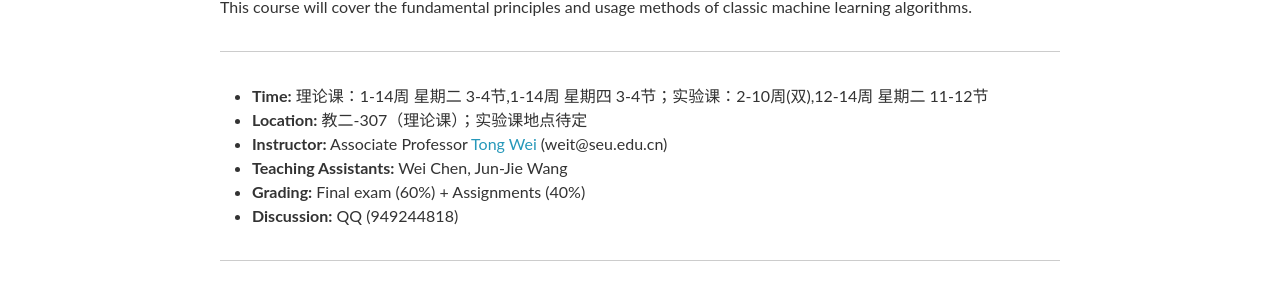
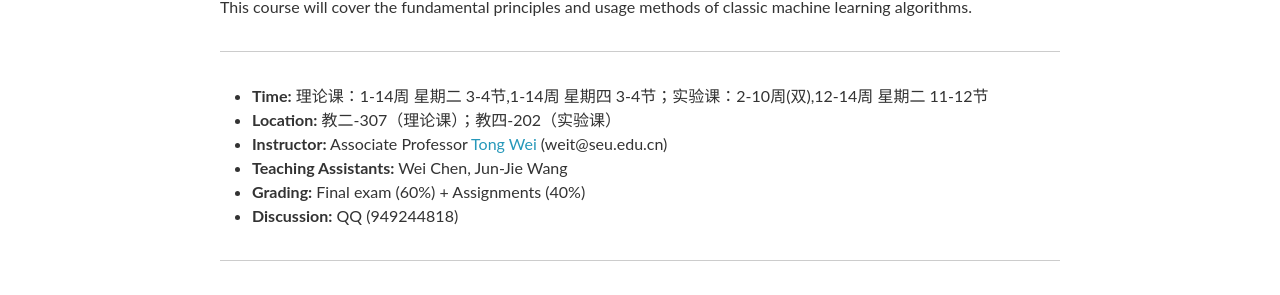
Before and after one commit to SEUML/ml-spring-2025, a Jekyll site: the page built from _pages/about.md, in a window 1280 px wide and 1357 px high. Shown: the part 318-613 px from the top of the window. Built offline with Jekyll 4.4.1, drawn with Linux system fonts in a browser that asks for light colours; nearby versions of some CDN libraries; comment, search, counter and statistics services are not loaded.

Commit message:
Update about.md

```diff
--- a/_pages/about.md
+++ b/_pages/about.md
@@ -13,7 +13,7 @@ This course will cover the fundamental principles and usage methods of classic m
 ***
 
 - **Time:** 理论课：1-14周 星期二 3-4节,1-14周 星期四 3-4节；实验课：2-10周(双),12-14周 星期二 11-12节
-- **Location:** 教二-307（理论课）；实验课地点待定
+- **Location:** 教二-307（理论课）；教四-202（实验课）
 - **Instructor:** Associate Professor [Tong Wei](http://palm.seu.edu.cn/weit) (weit@seu.edu.cn)
 - **Teaching Assistants:**	Wei Chen, Jun-Jie Wang
 - **Grading:**	Final exam (60%) + Assignments (40%)
```
